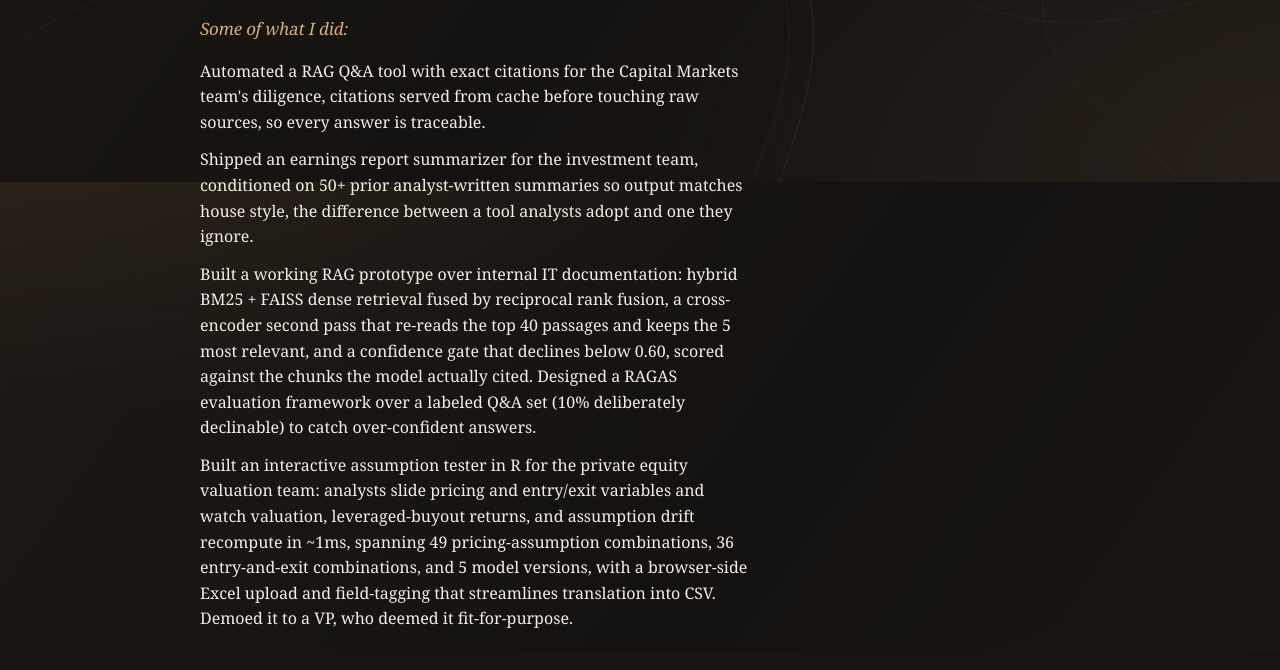
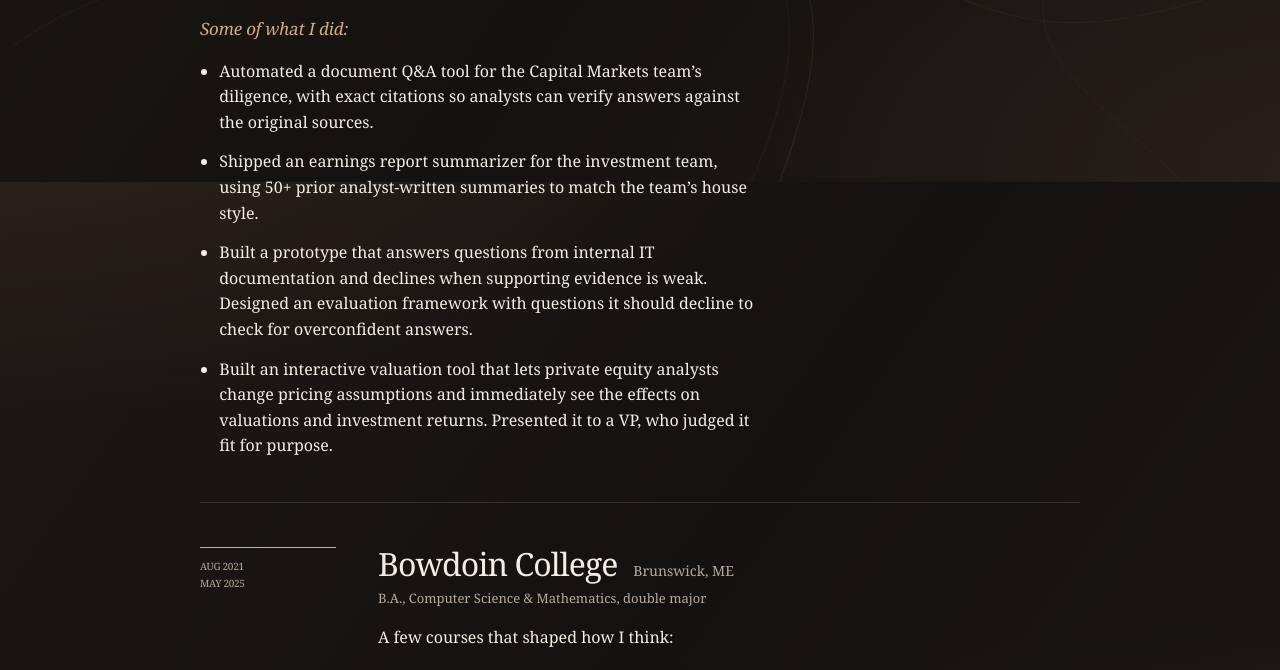
Before and after one commit to ajorge2/ajorge2.github.io, a plain HTML site: page index.html in a window 1280 px wide. Shown: the part 618-1288 px from the top of the page. Drawn offline with nearby package versions, Linux system fonts and the light colour scheme; a web font is replaced by a local one.

Commit message:
Condense Stone Point experience into bullets

```diff
--- a/index.html
+++ b/index.html
@@ -333,6 +333,8 @@
     .item-body p:first-child { margin-top: 0; }
     .item-body p:last-child  { margin-bottom: 0; }
     .item-body a { color: var(--accent); text-underline-offset: 0.15em; }
+    .experience-bullets { padding-left: 1.2em; }
+    .experience-bullets li + li { margin-top: 14px; }
     .item-figures {
       margin-top: 24px;
       display: grid;
@@ -594,37 +596,26 @@
           <div class="item-title">Stone Point Capital</div>
           <div class="item-role">Applied AI Engineer</div>
           <p class="experience-lede">Some of what I did:</p>
-          <div class="item-body" style="margin-top: 16px;">
-            <p>
-              Automated a RAG Q&amp;A tool with exact citations for the Capital
-              Markets team's diligence, citations served from cache before
-              touching raw sources, so every answer is traceable.
-            </p>
-            <p>
-              Shipped an earnings
-              report summarizer for the investment team, conditioned on 50+ prior
-              analyst-written summaries so output matches house style, the difference
-              between a tool analysts adopt and one they ignore.
-            </p>
-            <p>
-              Built a working RAG prototype over internal IT documentation: hybrid
-              BM25 + FAISS dense retrieval fused by reciprocal rank fusion, a
-              cross-encoder second pass that re-reads the top 40 passages and keeps the 5
-              most relevant, and a confidence gate that declines below 0.60, scored
-              against the chunks the model actually cited. Designed a RAGAS evaluation
-              framework over a labeled Q&amp;A set (10% deliberately declinable) to
-              catch over-confident answers.
-            </p>
-            <p>
-              Built an interactive assumption tester in R for the private equity valuation
-              team: analysts slide pricing and entry/exit variables and watch valuation,
-              leveraged-buyout returns, and assumption drift recompute in ~1ms, spanning
-              49 pricing-assumption combinations, 36 entry-and-exit combinations, and 5
-              model versions, with a browser-side Excel upload and field-tagging that
-              streamlines translation into CSV. Demoed it to a VP, who deemed it
-              fit-for-purpose.
-            </p>
-          </div>
+          <ul class="item-body experience-bullets" style="margin-top: 16px;">
+            <li>
+              Automated a document Q&amp;A tool for the Capital Markets team’s diligence,
+              with exact citations so analysts can verify answers against the original sources.
+            </li>
+            <li>
+              Shipped an earnings report summarizer for the investment team, using 50+ prior
+              analyst-written summaries to match the team’s house style.
+            </li>
+            <li>
+              Built a prototype that answers questions from internal IT documentation and
+              declines when supporting evidence is weak. Designed an evaluation framework
+              with questions it should decline to check for overconfident answers.
+            </li>
+            <li>
+              Built an interactive valuation tool that lets private equity analysts change
+              pricing assumptions and immediately see the effects on valuations and investment
+              returns. Presented it to a VP, who judged it fit for purpose.
+            </li>
+          </ul>
         </div>
       </div>
 
```
